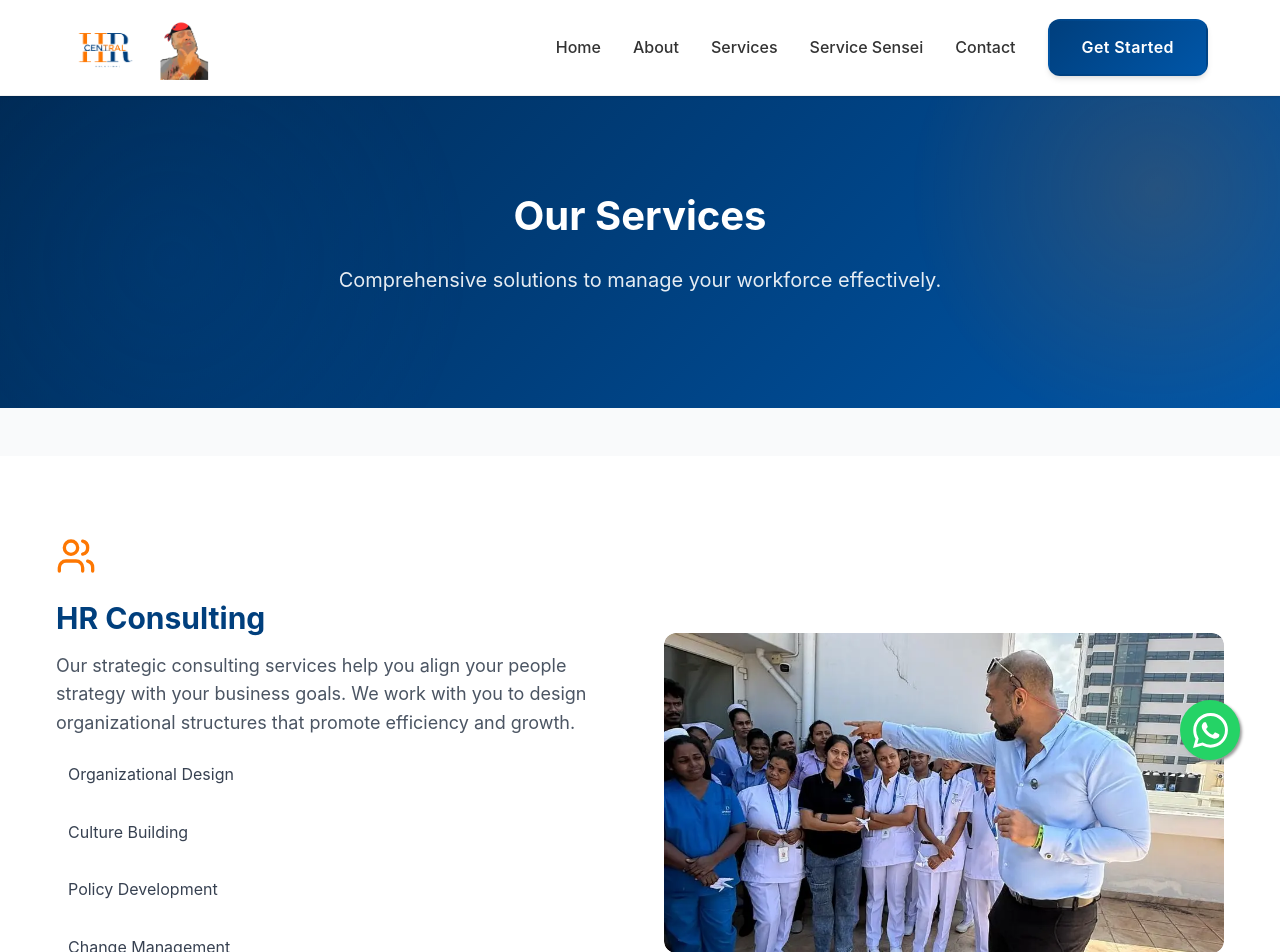
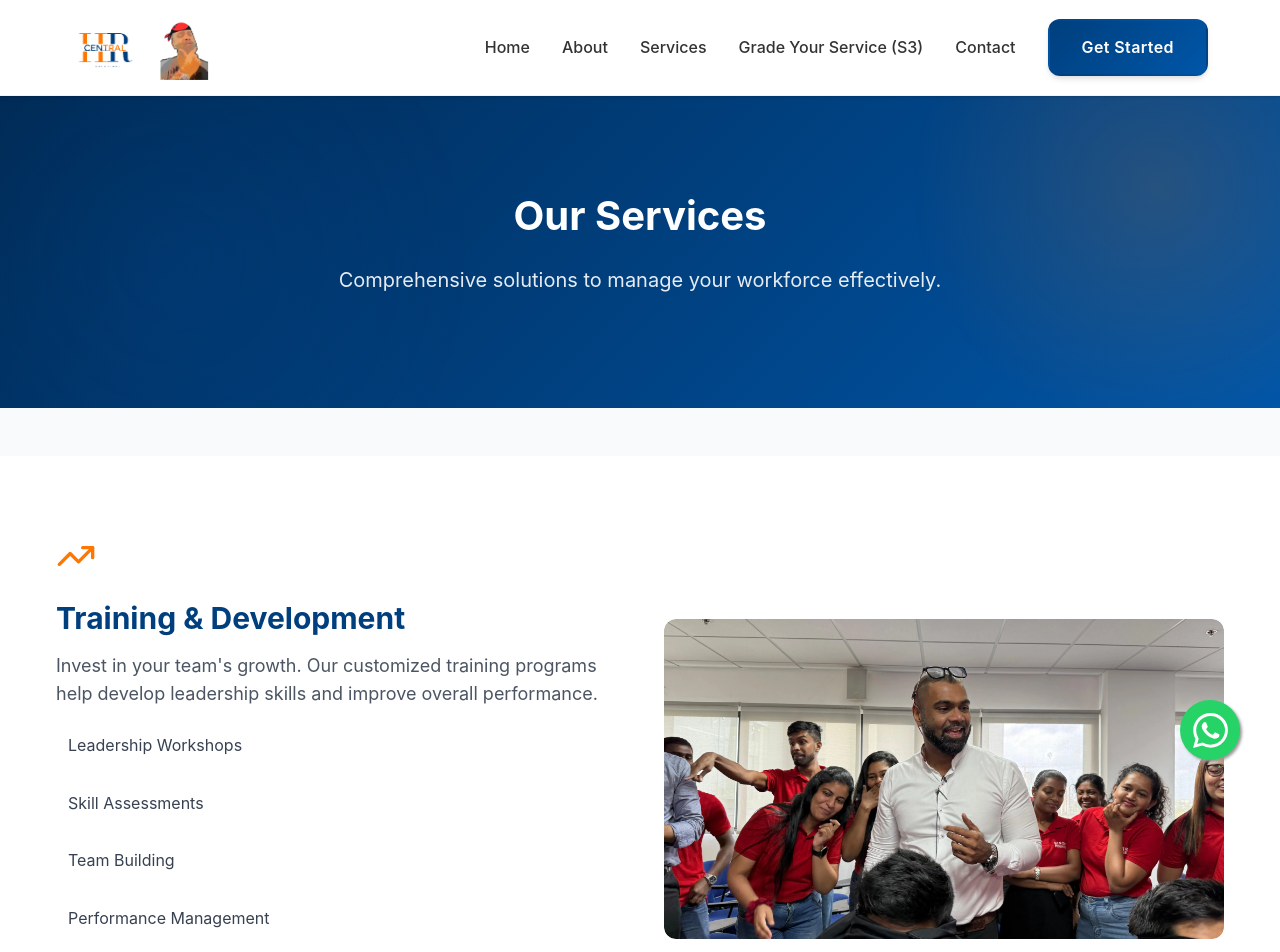
Before and after one commit to kevin-denny/CentralHR, a Next.js app: page /services in a window 1280 px wide. Shown: the top 952 px of the page. Built offline with nearby package versions, Linux system fonts and the light colour scheme.

Commit message:
no message

```diff
--- a/app/services/page.js
+++ b/app/services/page.js
@@ -11,6 +11,14 @@ export const metadata = {
 
 export default function Services() {
     const servicesList = [
+        {
+            id: 'training',
+            icon: <TrendingUp size={40} />,
+            title: 'Training & Development',
+            image: '/images/img11.webp',
+            features: ['Leadership Workshops', 'Skill Assessments', 'Team Building', 'Performance Management'],
+            desc: 'Invest in your team\'s growth. Our customized training programs help develop leadership skills and improve overall performance.'
+        },
         {
             id: 'consulting',
             icon: <Users size={40} />,
@@ -42,14 +50,6 @@ export default function Services() {
             image: '/images/img5.webp',
             features: ['Payroll Processing', 'Benefits Administration', 'Tax Filing Support', 'System Implementation'],
             desc: 'Ensure accurate and timely payroll processing. We offer full support for benefits administration and payroll management to reduce administrative burden.'
-        },
-        {
-            id: 'training',
-            icon: <TrendingUp size={40} />,
-            title: 'Training & Development',
-            image: '/images/img11.webp',
-            features: ['Leadership Workshops', 'Skill Assessments', 'Team Building', 'Performance Management'],
-            desc: 'Invest in your team\'s growth. Our customized training programs help develop leadership skills and improve overall performance.'
         }
     ];
 
--- a/components/Navbar.jsx
+++ b/components/Navbar.jsx
@@ -14,7 +14,7 @@ const Navbar = () => {
         { name: 'Home', path: '/' },
         { name: 'About', path: '/about' },
         { name: 'Services', path: '/services' },
-        { name: 'Service Sensei', path: '/service-sensei' },
+        { name: 'Grade Your Service (S3)', path: '/grade-service' },
         { name: 'Contact', path: '/contact' },
     ];
 
```
Also changed, not shown: app/grade-service/page.js (renamed from app/service-sensei/page.js).
